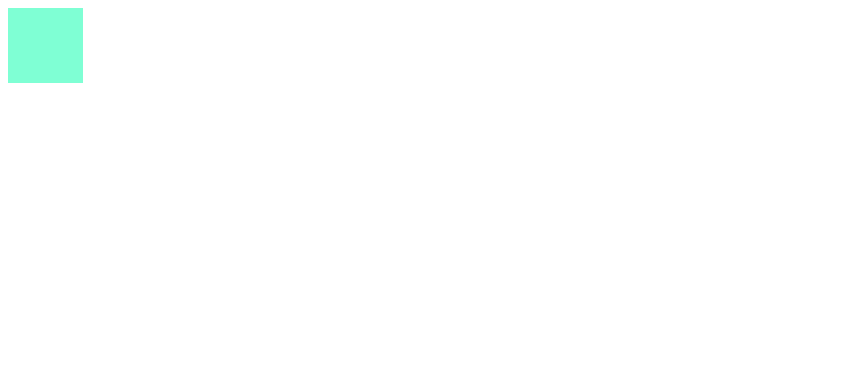
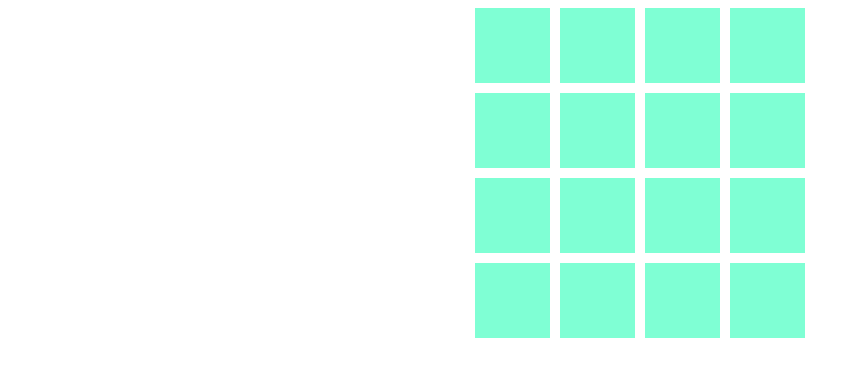
Before and after one commit to CurtisLV/OdinEtch-a-Sketch, a plain HTML site: page index.html in a window 1280 px wide. Shown: the whole page, without its empty margins (0-860 px from the left). Drawn offline with Linux system fonts and the light colour scheme.

Commit message:
created 16x16 grid

```diff
--- a/app.js
+++ b/app.js
@@ -0,0 +1,16 @@
+const container = document.querySelector('.container');
+
+let row = document.createElement('div');
+row.classList.add('row');
+let square = document.createElement('div');
+square.classList.add('square');
+
+for (items = 1; items <= 4; items++) {
+    row.appendChild(square.cloneNode(true));
+}
+
+console.log(row);
+
+for (rows = 1; rows <= 4; rows++) {
+    container.appendChild(row.cloneNode(true));
+}
--- a/index.html
+++ b/index.html
@@ -12,7 +12,8 @@
 
 <body>
 
-    <div class="square">
+    <div class="container">
+
 
     </div>
 
--- a/style.css
+++ b/style.css
@@ -1,5 +1,21 @@
+.container {
+    display: flex;
+    flex-direction: column;
+    gap: 10px;
+}
+
+.row {
+    display: flex;
+    gap: 10px;
+    justify-content: center;
+}
+
 .square {
     height: 75px;
     width: 75px;
     background-color: aquamarine;
 }
+
+.active {
+    background-color: bisque;
+}
```
